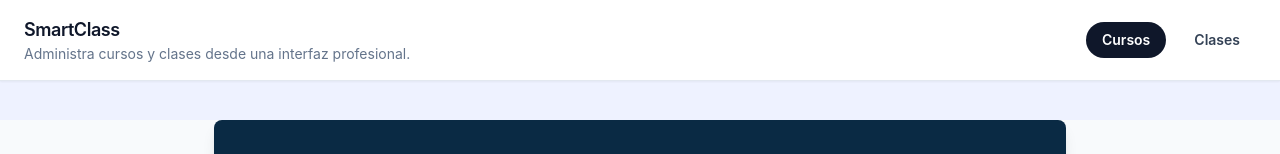
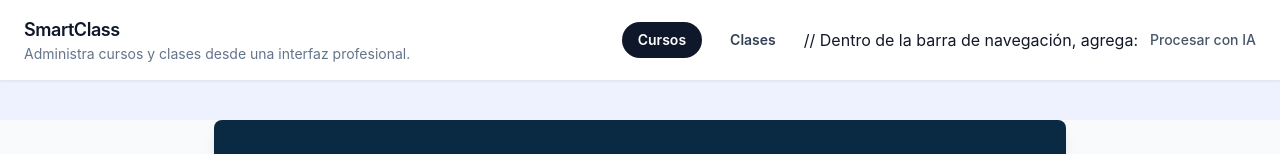
Before and after one commit to Facundo7912/Smartclass, a React (Vite) app in the folder frontend/: page /cursos in a window 1280 px wide. Shown: the top 154 px of the page. Built offline with nearby package versions, Linux system fonts and the light colour scheme; no server answers.

Commit message:
Feat: integrar AIProcessor en App.jsx y agregar enlace en Header

```diff
--- a/frontend/src/App.jsx
+++ b/frontend/src/App.jsx
@@ -5,6 +5,7 @@ import CourseList from './components/CourseList.jsx'
 import ClassForm from './components/ClassForm.jsx'
 import ClassList from './components/ClassList.jsx'
 import Header from './components/Header.jsx'
+import AIProcessor from './components/AIProcessor.jsx'
 import { getAllCourses } from './services/course.service.js'
 import './App.css'
 
@@ -79,6 +80,18 @@ const App = () => {
             </section>
           }
         />
+        <Route
+          path="/procesar"
+          element={
+            <section className="space-y-8">
+              <div>
+                <h2 className="text-2xl font-semibold text-slate-900">Procesar con IA</h2>
+                <p className="text-slate-600">Sube un archivo PDF o DOCX para generar resúmenes, tarjetas de estudio o guiones para presentaciones.</p>
+              </div>
+              <AIProcessor />
+            </section>
+          }
+        />
       </Routes>
     </main>
   </div>
--- a/frontend/src/components/Header.jsx
+++ b/frontend/src/components/Header.jsx
@@ -29,6 +29,12 @@ const Header = () => {
           >
             Clases
           </NavLink>
+                    // Dentro de la barra de navegación, agrega:
+          <NavLink to="/procesar" className={({ isActive }) =>
+            `text-sm font-medium transition-colors ${isActive ? 'text-blue-700' : 'text-slate-600 hover:text-blue-600'}`
+          }>
+            Procesar con IA
+          </NavLink>
         </nav>
       </div>
     </header>
```
